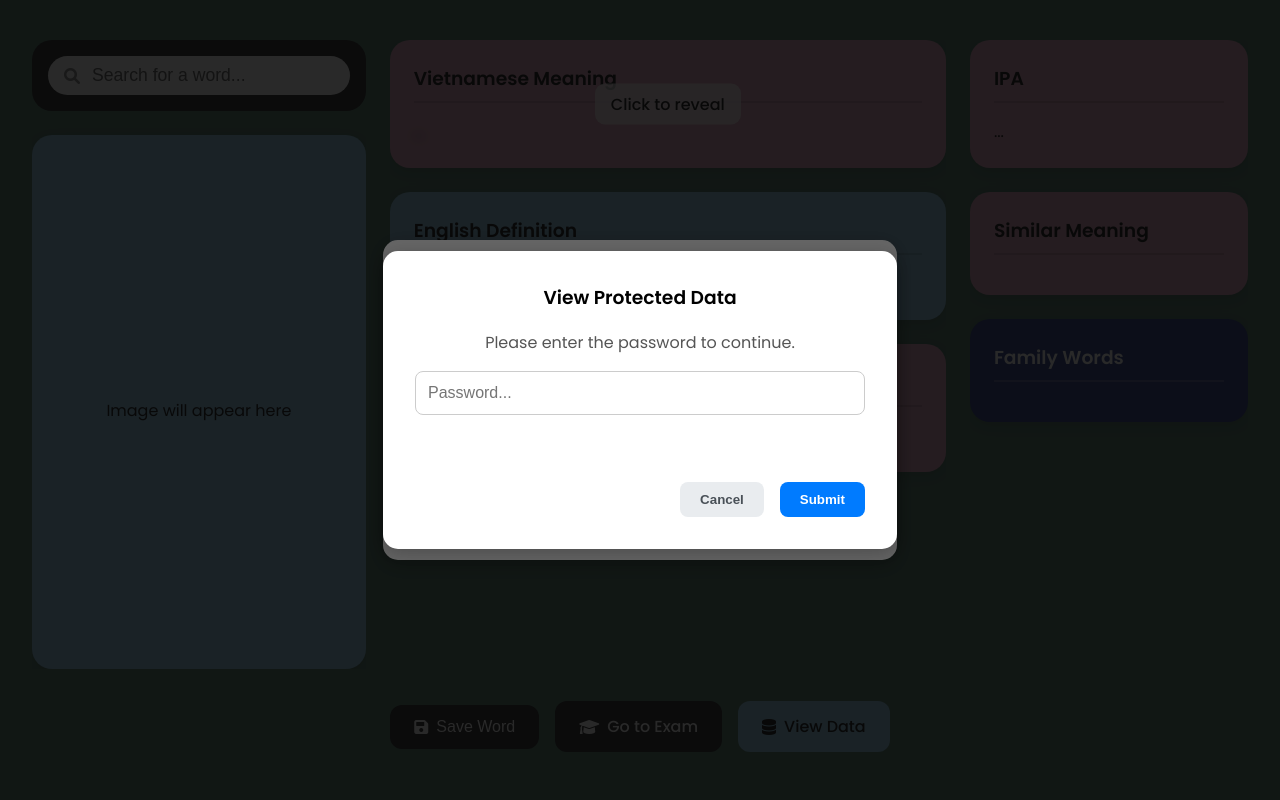
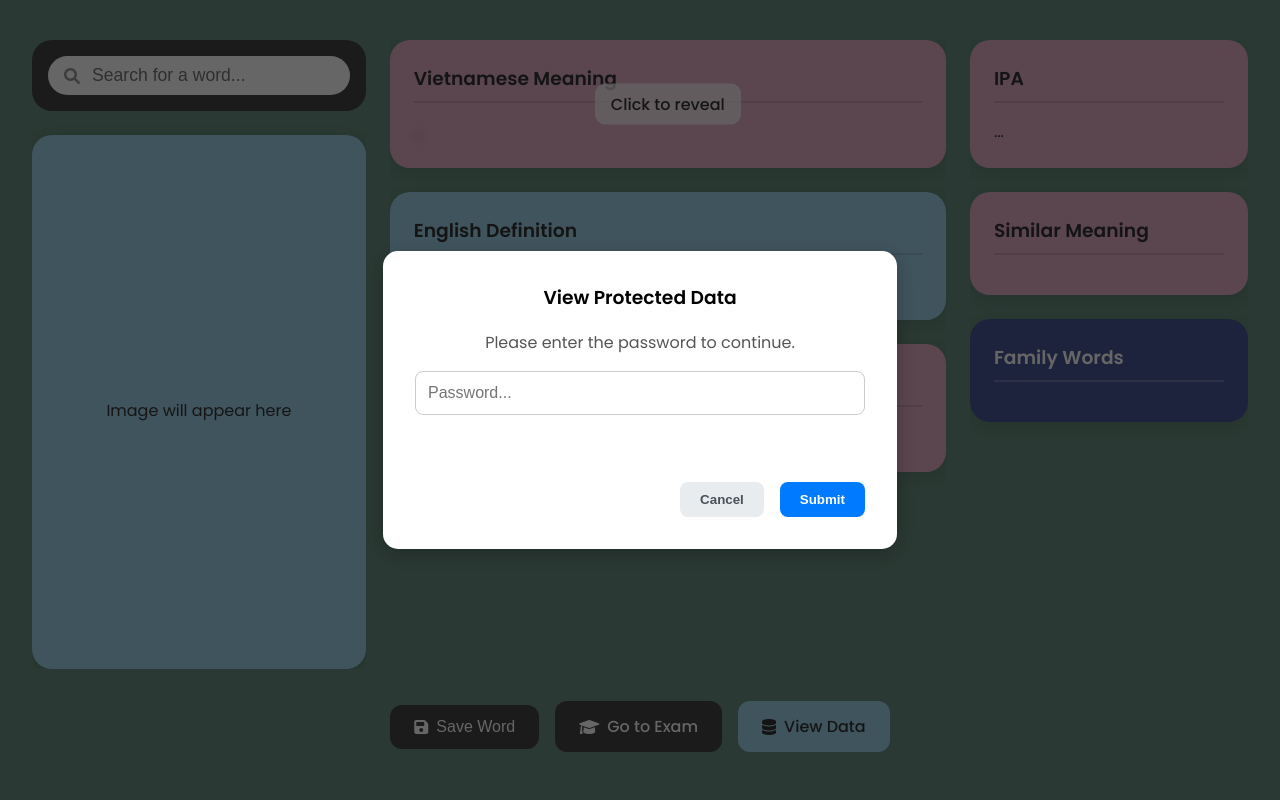
Before and after one commit to ntuanh/MyVocab, a Flask app: page / in a window 1280 px wide. Run offline with Flask 3, Linux system fonts and the light colour scheme.

Commit message:
fix display bug

```diff
--- a/my_website/static/style.css
+++ b/my_website/static/style.css
@@ -332,5 +332,26 @@
 .btn-secondary:hover { background-color: #d6d8db; }
 .error-message { color: #dc3545; font-size: 0.9rem; height: 1.2em; text-align: left; margin-top: -5px; }
 
-/* Remove redundant rules from the end */
-/* The general .modal-overlay and .modal-content rules at the top are enough */
+/* Đoạn code ĐÚNG để sửa lỗi */
+.modal-overlay {
+    position: fixed;
+    top: 0;
+    left: 0;
+    width: 100%;
+    height: 100%;
+    background-color: rgba(0, 0, 0, 0.6);
+    display: flex; /* Dùng flex để căn giữa modal con */
+    justify-content: center;
+    align-items: center;
+    z-index: 2000;
+    opacity: 1;
+    visibility: visible;
+    transition: opacity 0.3s, visibility 0.3s;
+}
+
+.modal-overlay.hidden {
+    /* Khi có class .hidden, nó sẽ vô hình VÀ biến mất */
+    opacity: 0;
+    visibility: hidden;
+    pointer-events: none; /* Quan trọng: không cho phép tương tác khi ẩn */
+}
```
